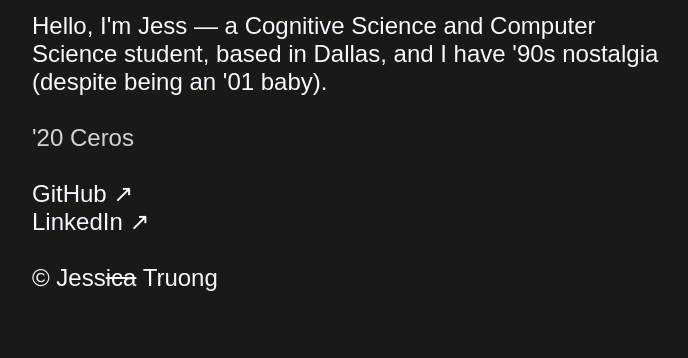
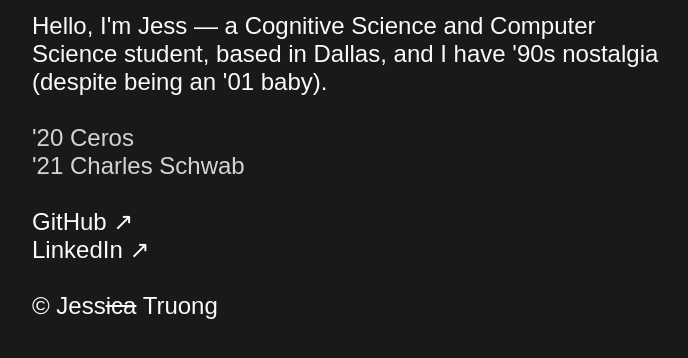
Before and after one commit to truongjessica/truongjessica.github.io, a plain HTML site: page index.html in a window 1280 px wide. Shown: the part 100-458 px from the top of the page, without its empty margins (288-976 px from the left). Drawn offline with Linux system fonts and the light colour scheme.

Commit message:
add schwab

```diff
--- a/index.html
+++ b/index.html
@@ -39,10 +39,10 @@
         <!-- <img src="img/ceros.png" alt="ceros" height="100" /> -->
     </div>
 
-    <!-- <div class="comp">
+    <div class="comp">
         '21 Charles Schwab
-        <img src="img/schwab.png" alt="schwab" height="100" />
-    </div> -->
+<!--         <img src="img/schwab.png" alt="schwab" height="100" /> -->
+    </div>
 
     <br>
 
```
